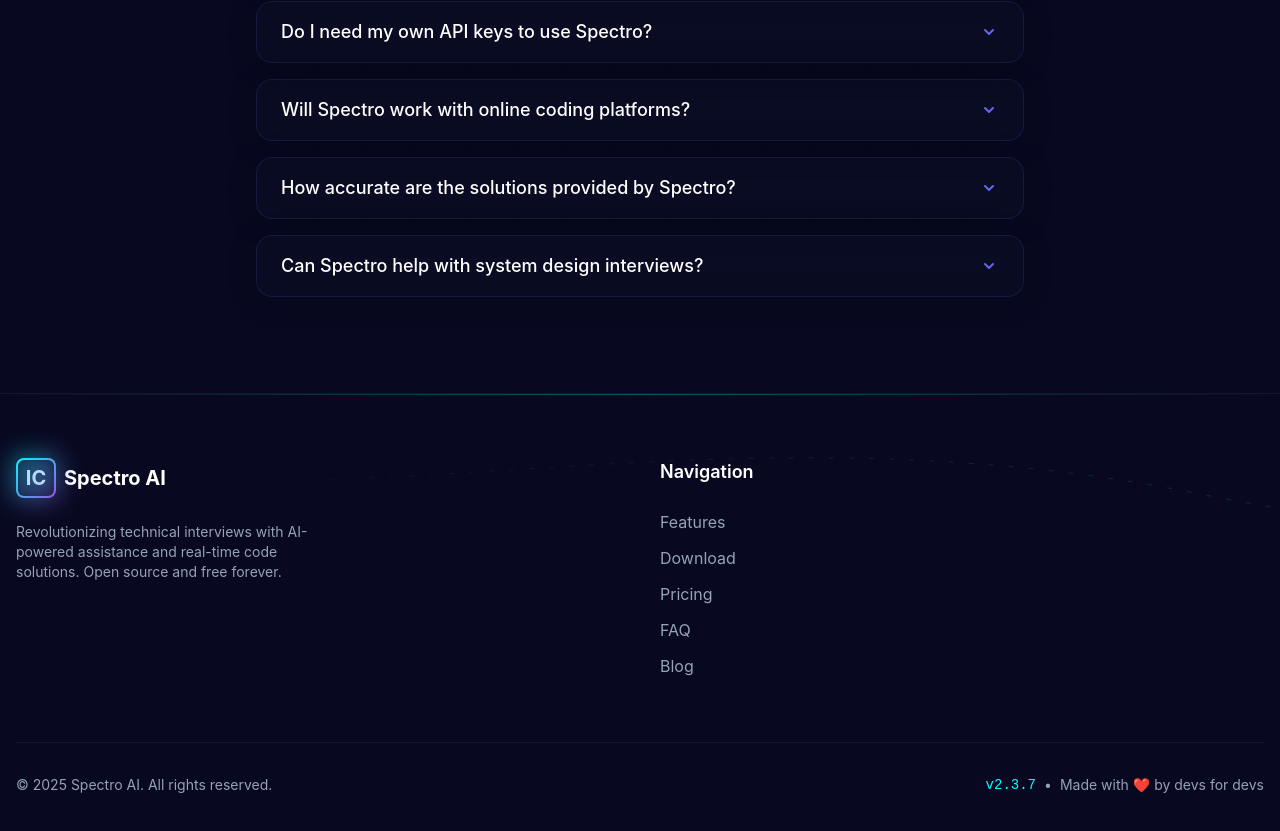
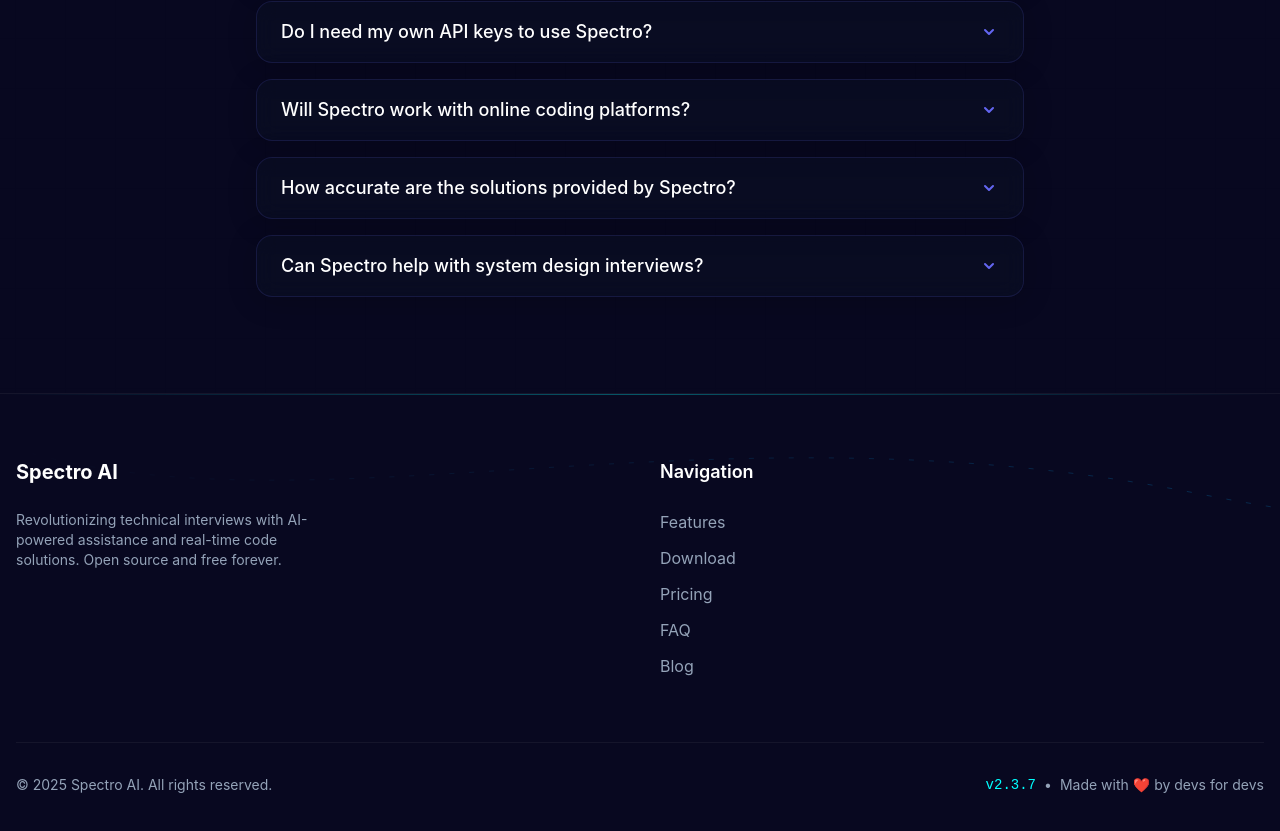
Before and after one commit to Nabeel-Javaid/SpectroAI, a Next.js app: page / in a window 1280 px wide. Shown: the part 4879-5710 px from the top of the page. Built offline with nearby package versions, Linux system fonts and the light colour scheme.

Commit message:
Remove IC icon from footer

```diff
--- a/components/Footer.tsx
+++ b/components/Footer.tsx
@@ -53,22 +53,11 @@
                     {/* Logo and about section */}
                     <div className="space-y-6">
                         <motion.div
-                            className="flex items-center space-x-2"
+                            className="flex items-center"
                             initial={{ opacity: 0, y: 20 }}
                             animate={{ opacity: 1, y: 0 }}
                             transition={{ duration: 0.5 }}
                         >
-                            <div className="relative w-10 h-10">
-                                <div className="absolute inset-0 rounded-lg bg-gradient-to-br from-cyber-blue to-cyber-purple"></div>
-                                <div className="absolute inset-[2px] rounded-md bg-primary-dark flex items-center justify-center">
-                                    <span className="text-xl font-bold text-white">IC</span>
-                                </div>
-                                <motion.div
-                                    className="absolute -inset-1 rounded-lg bg-gradient-to-br from-cyber-blue to-cyber-purple opacity-30 blur-md"
-                                    animate={{ opacity: [0.2, 0.5, 0.2] }}
-                                    transition={{ duration: 2, repeat: Infinity }}
-                                />
-                            </div>
                             <span className="text-xl font-bold text-white">Spectro AI</span>
                         </motion.div>
 
```
